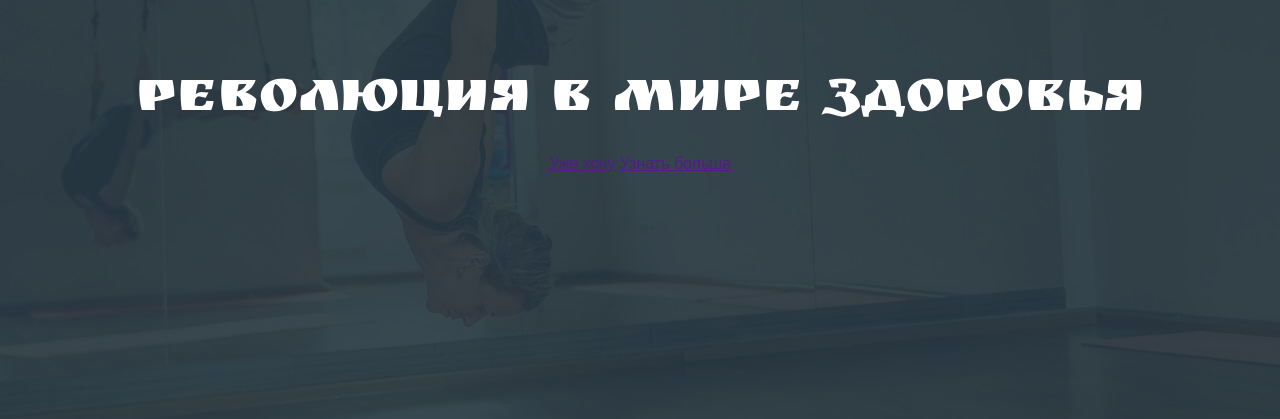
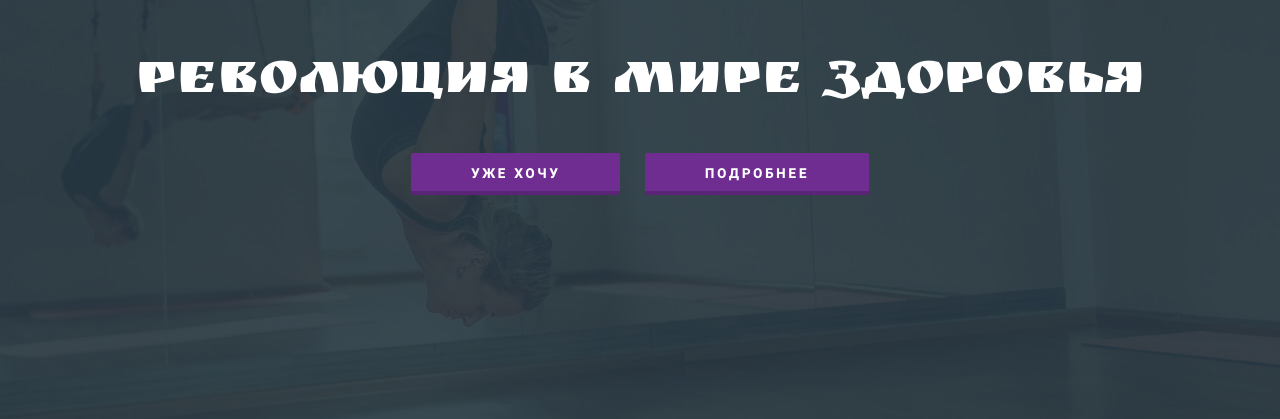
Before and after one commit to dooev/11_Alfa, a website: page ready-html/app/index.html in a window 1280 px wide. Shown: the part 285-704 px from the top of the page. Drawn offline with nearby package versions, Linux system fonts and the light colour scheme; files that its build step writes are made by us from their sources.

Commit message:
fonts add

```diff
--- /dev/null
+++ b/ready-html/app/fonts/ссылка на примеры шрифтов.txt
@@ -0,0 +1 @@
+https://fonts.google.com/selection?category=Handwriting&subset=cyrillic&selection.family=Caveat|Lobster|Marck+Script|Pacifico|Ruslan+Display
--- a/ready-html/app/index.html
+++ b/ready-html/app/index.html
@@ -21,7 +21,7 @@
 			<span class="like-h1">РЕВОЛЮЦИЯ В МИРЕ ЗДОРОВЬЯ</span>
 			<div class="header-buttons">
 				<a href="" class="button">Уже хочу</a>
-				<a href="" class="button-gray">Узнать больше</a>
+				<a href="" class="button gray">Подробнее</a>
 
 			</div>
 		</div>
--- a/ready-html/app/sass/_fonts.sass
+++ b/ready-html/app/sass/_fonts.sass
@@ -40,3 +40,11 @@
 @font-face
 	font-family: 'RuslanDisplay-alfa'
 	src: url('../fonts/RuslanDisplay.ttf') format('truetype')
+
+@font-face
+	font-family: 'Roboto-MediumItalic-alfa'
+	src: url('../fonts/Roboto-MediumItalic.ttf') format('truetype')
+
+@font-face
+	font-family: 'Roboto-Medium-alfa'
+	src: url('../fonts/Roboto-Medium.ttf') format('truetype')
--- a/ready-html/app/sass/main.sass
+++ b/ready-html/app/sass/main.sass
@@ -30,7 +30,53 @@
 	.like-h1
 		font-size: 60px
 		font-family: RuslanDisplay-alfa, Caveat-Regular-alfa, Caveat-Bold-alfa, Lobster-Regular-alfa, MarckScript-Regular-alfa, Pacifico-Regular-alfa, intro-alfa, sans-serif
+		font-weight: normal
+		margin: 20px 0
+		line-height: 1.3
+	.button
+		margin: 10px
+		font-family: Roboto-Medium-alfa, sans-serif
 
+.button
+	display: inline-block
+	border: none
+	color: #fff
+	text-decoration: none
+	background-color: $accent
+	padding: 10px 60px
+	font-size: 13px
+	text-transform: uppercase
+	font-weight: 600
+	letter-spacing: 3px
+	border-radius: 2px
+	text-align: center
+	position: relative
+	outline: none
+	transition: background-color .1s ease
+	cursor: pointer
+	&::after
+		transition: background-color .2s ease
+		position: absolute
+		content: ''
+		height: 4px
+		bottom: 0
+		width: 100%
+		background-color: darken($accent, 50%)
+		opacity: .18
+		border-bottom-left-radius: 2px
+		border-bottom-right-radius: 2px
+		left: 0
+	&:focus, &:hover
+		text-decoration: none
+		color: #fff
+	&:hover
+		background-color: lighten($accent, 5%)
+		&::after
+			opacity: .22
+	&:active
+		background-color: darken($accent, 5%)
+		&::after
+			opacity: .32
 
 .like-h1
 	font-size: 2em
```
Also changed, not shown: ready-html/app/fonts/Roboto-Black.ttf (added), ready-html/app/fonts/Roboto-BlackItalic.ttf (added), ready-html/app/fonts/Roboto-Bold.ttf (added), ready-html/app/fonts/Roboto-BoldItalic.ttf (added), ready-html/app/fonts/Roboto-Italic.ttf (added), ready-html/app/fonts/Roboto-Light.ttf (added), ready-html/app/fonts/Roboto-LightItalic.ttf (added), ready-html/app/fonts/Roboto-Medium.ttf (added), ready-html/app/fonts/Roboto-MediumItalic.ttf (added), ready-html/app/fonts/Roboto-Regular.ttf (added), ready-html/app/fonts/Roboto-Thin.ttf (added), ready-html/app/fonts/Roboto-ThinItalic.ttf (added), 1 other file.
